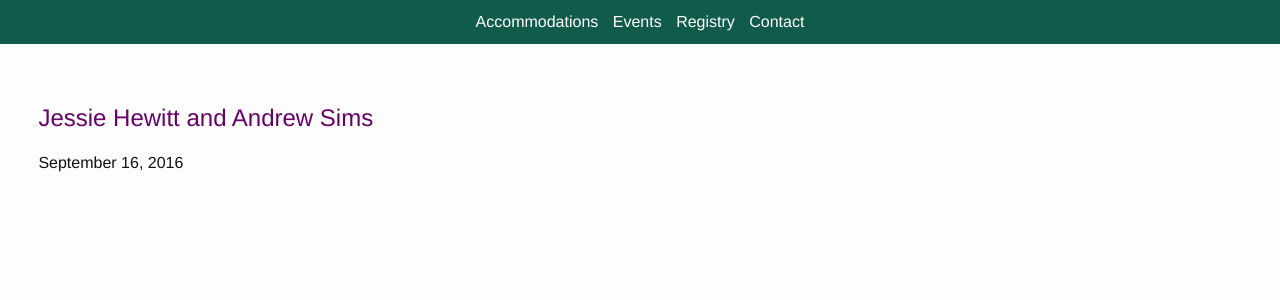
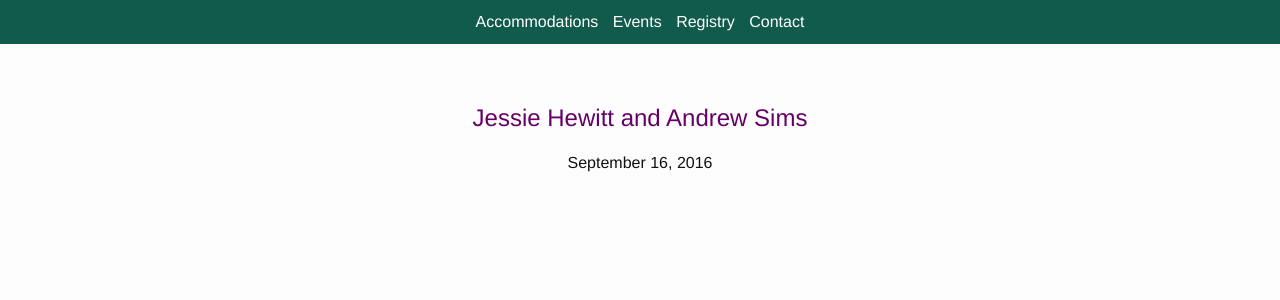
Before and after one commit to rhewitt22/jessie, a Jekyll site: the page built from index.html, in a window 1280 px wide and 900 px high. Shown: the top 300 px of the window. Built offline with Jekyll 4.4.1, drawn with Linux system fonts in a browser that asks for light colours; nearby versions of some CDN libraries.

Commit message:
Added Styles

```diff
--- /dev/null
+++ b/_sass/_helpers.scss
@@ -0,0 +1,7 @@
+%clearfix {
+  &:after {
+    content: "";
+    display: table;
+    clear: both;
+  }
+}
--- /dev/null
+++ b/_sass/_maps.scss
@@ -0,0 +1,3 @@
+.maps iframe{
+  pointer-events: none;
+}
--- a/_sass/_page.scss
+++ b/_sass/_page.scss
@@ -1,4 +1,10 @@
 .page {
-  height: 100vh;
+  vm: 100vh;
+  vmin: 100vh;
+  min-height: 100vh;
   padding: 100px 3% 0 3%;
 }
+
+#home {
+  text-align: center;
+}
--- a/_sass/_variables.scss
+++ b/_sass/_variables.scss
@@ -1,5 +1,5 @@
 // Our variables
-$base-font-family: "Helvetica Neue", Helvetica, Arial, sans-serif;
+$base-font-family: "Source Sans", "Helvetica Neue", Helvetica, Arial, sans-serif;
 $base-font-size:   16px;
 $base-font-weight: 400;
 $small-font-size:  $base-font-size * 0.875;
@@ -16,10 +16,10 @@
 $grey-color-dark:  darken($grey-color, 25%);
 
 // Colors
-$lavender: #D9C1E2;
-$purple: #670167;
-$green: #105B49;
-$turquoise: #C8E2D4;
+$lavender: #d6c1e1;
+$purple: #660066;
+$green: #105B4B;
+$turquoise: #8ac2a8;
 
 // Navigation
 $nav-color: $green;
--- /dev/null
+++ b/_sass/_wedding-party.scss
@@ -0,0 +1,28 @@
+.wedding-party {
+  @extend %clearfix;
+  list-style: none;
+  padding: 0;
+  margin: 0;
+
+  li {
+    text-align: center;
+
+    @media (min-width: 750px) {
+      @include gallery(6 of 12);
+    }
+
+    @media (min-width: 1000px) {
+      @include gallery(3 of 12);
+    }
+  }
+
+  img {
+    margin: auto;
+  }
+
+}
+
+.bridesmaid,
+.groomsman {
+
+}
```
